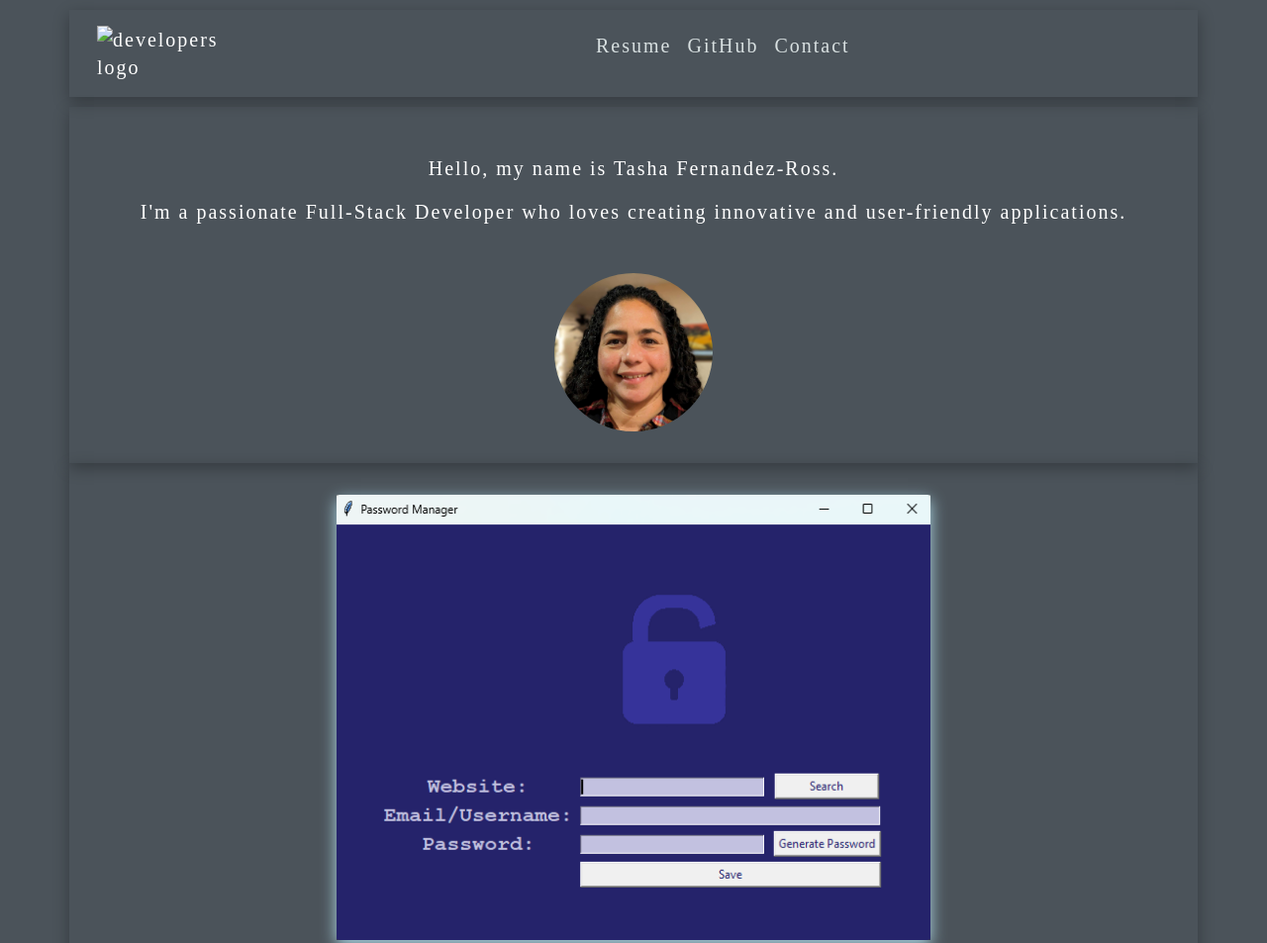
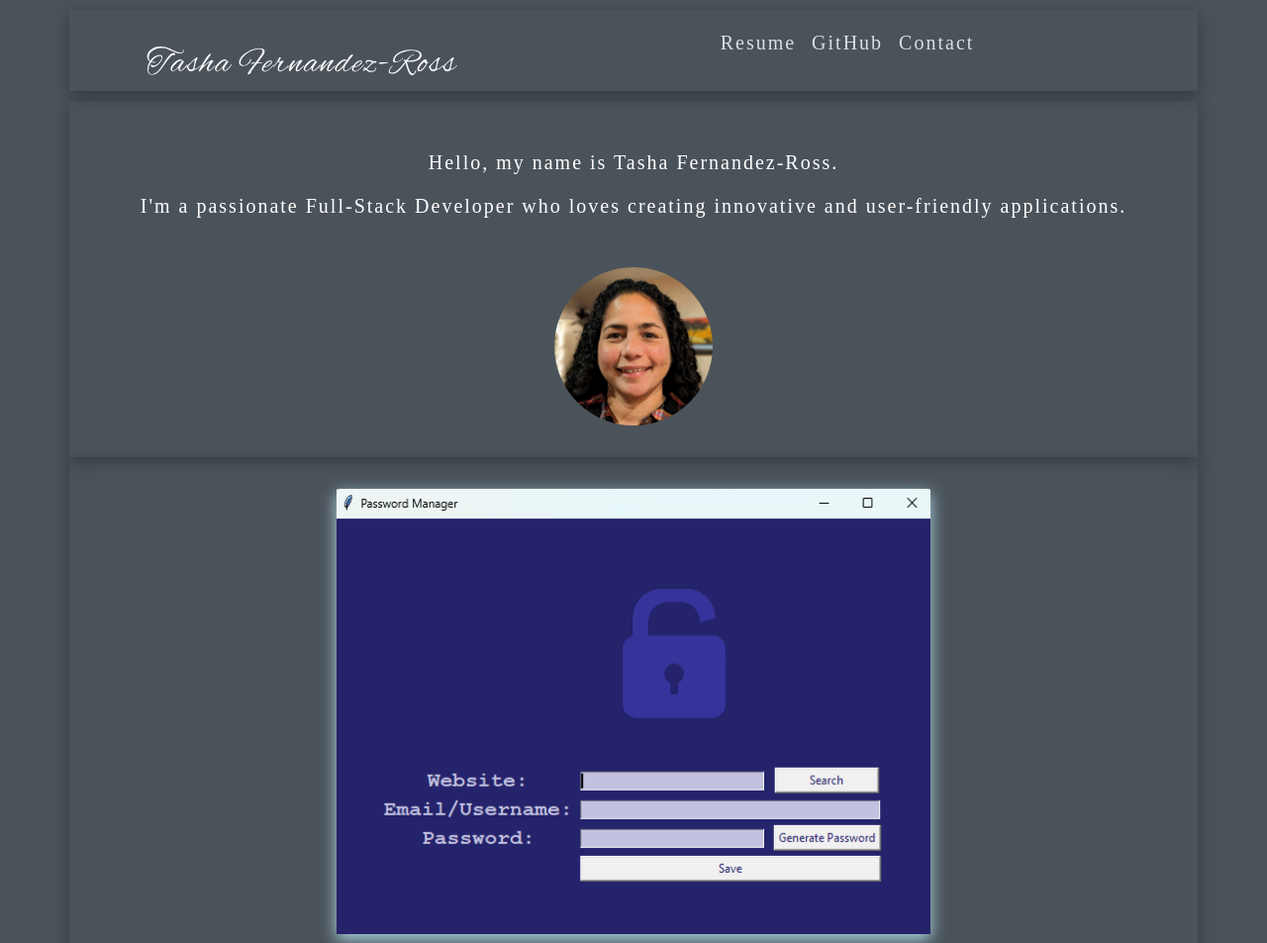
Before and after one commit to TFR25/FullStack_Portfolio, a plain HTML site: page index.html in a window 1280 px wide. Shown: the top 953 px of the page at 99% size. Drawn offline with nearby package versions, Linux system fonts and the light colour scheme; the site is published under a folder, as on GitHub Pages, so addresses that start at the root find nothing; no server answers.

Commit message:
update broken links

```diff
--- a/index.html
+++ b/index.html
@@ -25,8 +25,8 @@
           <!-- https://svglogomaker.com font-family: Alex.svg font-size:35 font-color:#fff ht:3.125rem width:25rem frame:none -->
           <img
             class="logo"
-            src="/resources/profileImage_logo/white_logo_signature.svg"
-            alt="developers logo"
+            src="./resources/profileImage_logo/white_logo_signature.svg"
+            alt="Tasha Fernandez-Ross | Full-Stack Developer"
           />
           <!--https://fontawesome.com-->
           <i class="fa-solid fa-bars"></i>
@@ -102,7 +102,7 @@
     <!-- project iss tracker -->
     <section class="center-img-section container">
       <div>
-        <img class="center-img" src="./resources/iss_tracker/iss_tracker.png" />
+        <img class="center-img" src="./resources/iss_tracker/ISS_Tracker.png" />
       </div>
       <div class="center-img-description">
         <p>
```
Also changed, not shown: resume.html (+1 -1 lines).
